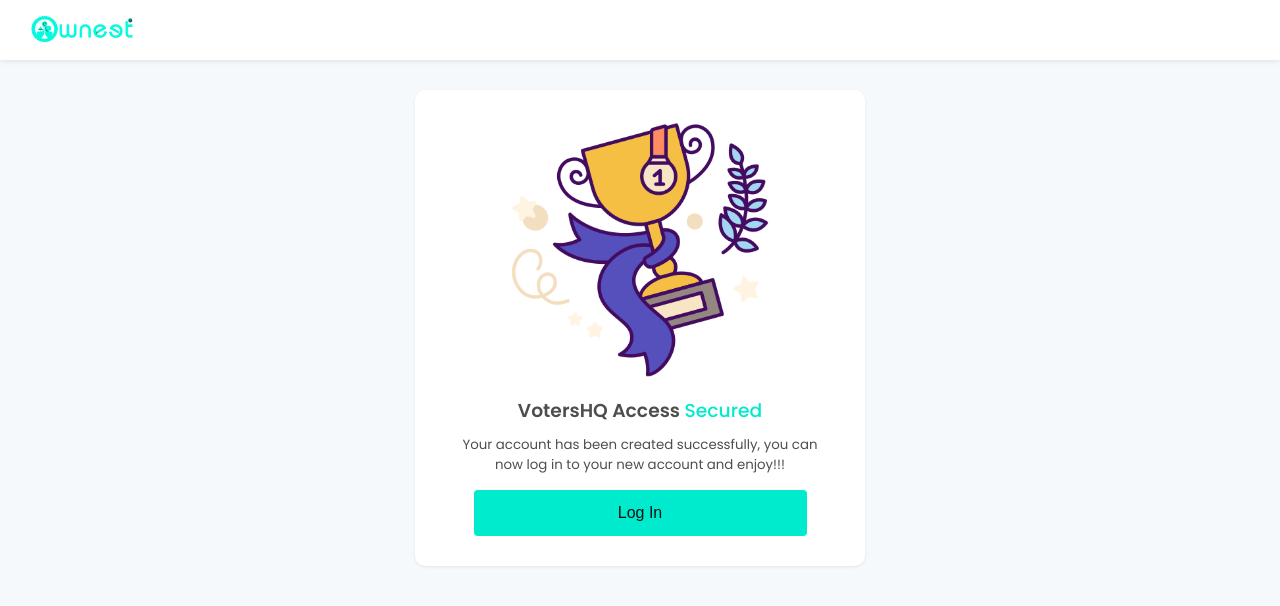
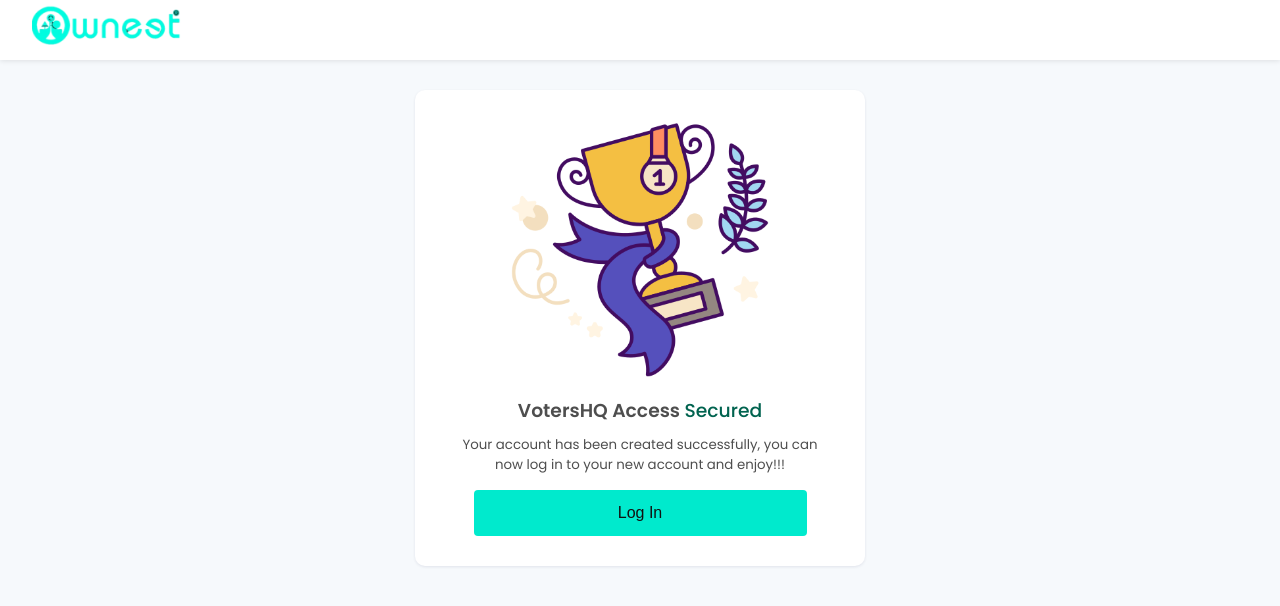
Before and after one commit to Tun95/ownit, a React (Vite) app in the folder admin/: page /created in a window 1280 px wide. Shown: the top 606 px of the page. Built offline with nearby package versions, Linux system fonts and the light colour scheme; no server answers; what javascript-time-ago would draw is missing.

Commit message:
FEAT: multiple updates

```diff
--- a/admin/src/App.css
+++ b/admin/src/App.css
@@ -16,16 +16,13 @@
   --color-yellow: #d6ab14;
   --color-plan: #fdba3d;
   --color-primary: #00eacd;
-  --color-hover: #02b9a4;
+  --color-hover: #00dbc2;
   --color-reddish-brown: #9d5252;
   --color-red: #ff0000;
   --color-green: #00634f;
   --color-disabled-btn: #b3e4da;
   --color-bg-green: #109635;
   --color-light-green: #0eac8c;
-  --color-card-one: #771919;
-  --color-card-two: #18717e;
-  --color-card-third: #10c09c;
   --color-light-light-green: #0d9a7d26;
   --color-light-bg-green: #f0fffc;
   --color-blue: #3462fa;
@@ -43,14 +40,7 @@
   --color-light: #bfe5df;
   --color-light-bg: #e7f9f5;
   --color-tag: #15bc9a;
-  --color-tag-bg: #d7fff7;
-  --color-yea-progress: #dfffe8;
-  --color-nay-progress: #ffebeb;
-  --color-yellow-progress: #f4efde;
-  --color-brown-progress: #ffe1e1;
-  --color-light-yellow-progress: #fff1d4;
-  --color-neutral-progress: #dae7ff;
-  --color-default-progress: #d7fff7;
+
   --color-short: #e1e1e1;
   --color-filter: #e6e6e6;
   --color-bg-card: #f6f6f6;
@@ -295,7 +285,7 @@ button:disabled {
   color: var(--color-red);
 }
 .green {
-  color: var(--color-primary);
+  color: var(--color-green);
 }
 .gray {
   color: var(--color-gray);
--- a/admin/src/common/main navbar/styles.scss
+++ b/admin/src/common/main navbar/styles.scss
@@ -75,22 +75,18 @@
     position: relative;
     .content {
       position: relative;
-      bottom: 34px;
+      bottom: 10px;
       .logo_box {
         position: relative;
         .logo {
-          width: fit-content;
-          height: fit-content;
-          align-items: start;
-
-          transition: var(--transition);
+          width: 150px;
+          height: 40px;
           .img {
             position: relative;
-            width: 200px;
-            // bottom: 34px;
-            left: -50px;
+
             img {
               width: 100%;
+              height: 40px;
             }
           }
         }
--- a/admin/src/common/sidebar/Sidebar.jsx
+++ b/admin/src/common/sidebar/Sidebar.jsx
@@ -63,7 +63,6 @@ function Sidebar() {
                 <span className="logo_span d_flex">
                   <div className="logo_text a_flex">
                     <img src={logo} alt="logo" className="logo" />
-                    <h2>#OSYR24</h2>
                   </div>
                   <CloseIcon
                     className="icon"
--- a/admin/src/common/sidebar/styles.scss
+++ b/admin/src/common/sidebar/styles.scss
@@ -11,7 +11,7 @@
     display: flex;
     justify-content: center;
     padding: 20px;
-    padding-top: 10px;
+    padding-top: 15px;
     background-color: var(--color-background-bg);
     .logo_span {
       position: relative;
@@ -19,13 +19,12 @@
       width: 100%;
       justify-content: space-between;
       border-bottom: 2px solid var(--color-light-gray);
-      padding-bottom: 10px;
+      padding-bottom: 15px;
       .logo_text {
         gap: 10px;
         img {
-          width: 35px;
-          //height: ;
-          cursor: pointer;
+          width: 120px;
+          height: 30px;
         }
         h2 {
           color: var(--color-white);
@@ -36,7 +35,7 @@
         font-size: 25px;
         position: relative;
         font-weight: 500;
-        bottom: -9px;
+        bottom: -4px;
         left: 3px;
         cursor: pointer;
         color: var(--color-white);
@@ -127,7 +126,7 @@
     }
 
     .list_info {
-      padding: 15px 20px;
+      padding: 6px 20px;
       color: var(--color-white);
       font-size: 14px;
       font-weight: 600;
```
Also changed, not shown: admin/src/common/main navbar/MainNavBar.jsx (+0 -8 lines), admin/src/assets/logo/logo.png, 1 other file (tests, documents, lock files or other folders).
